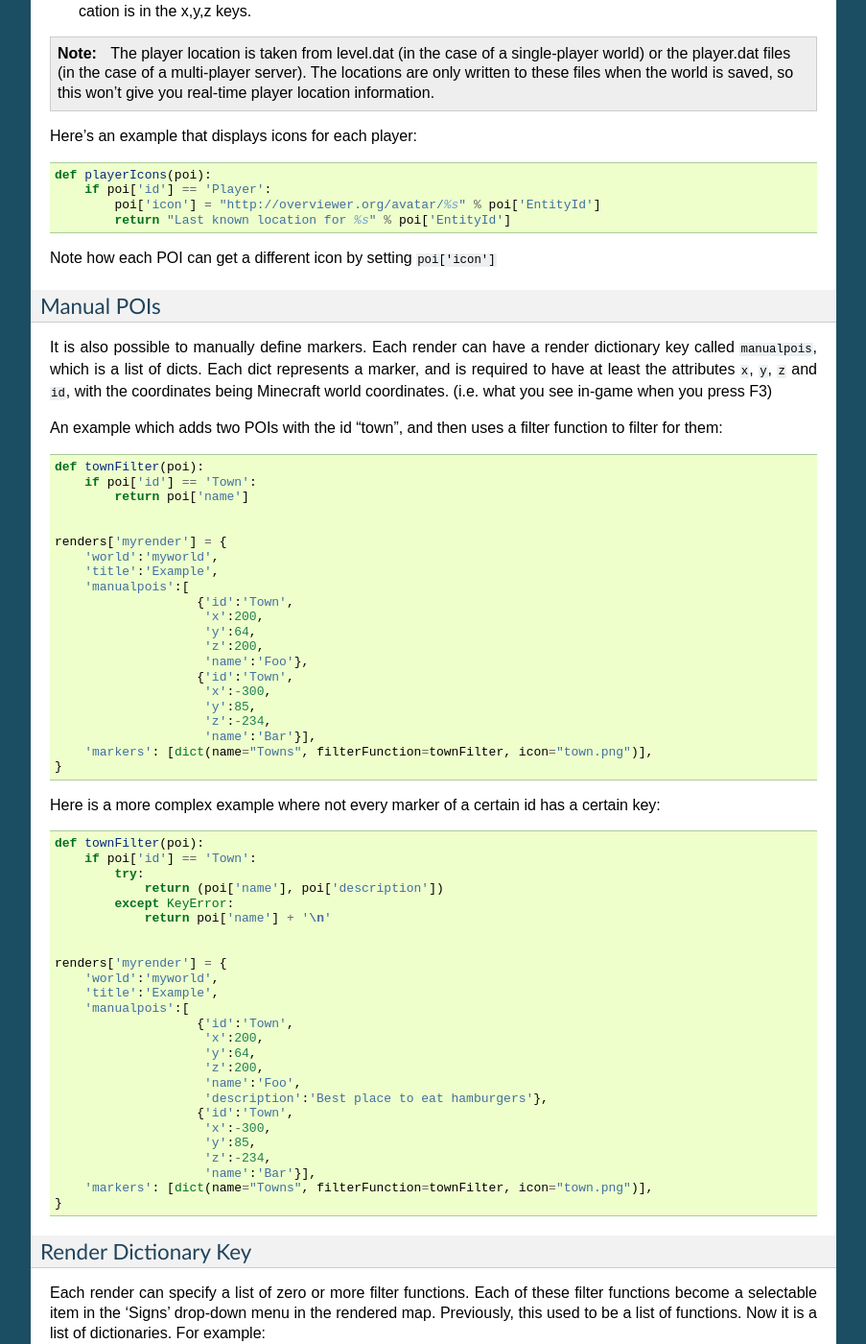
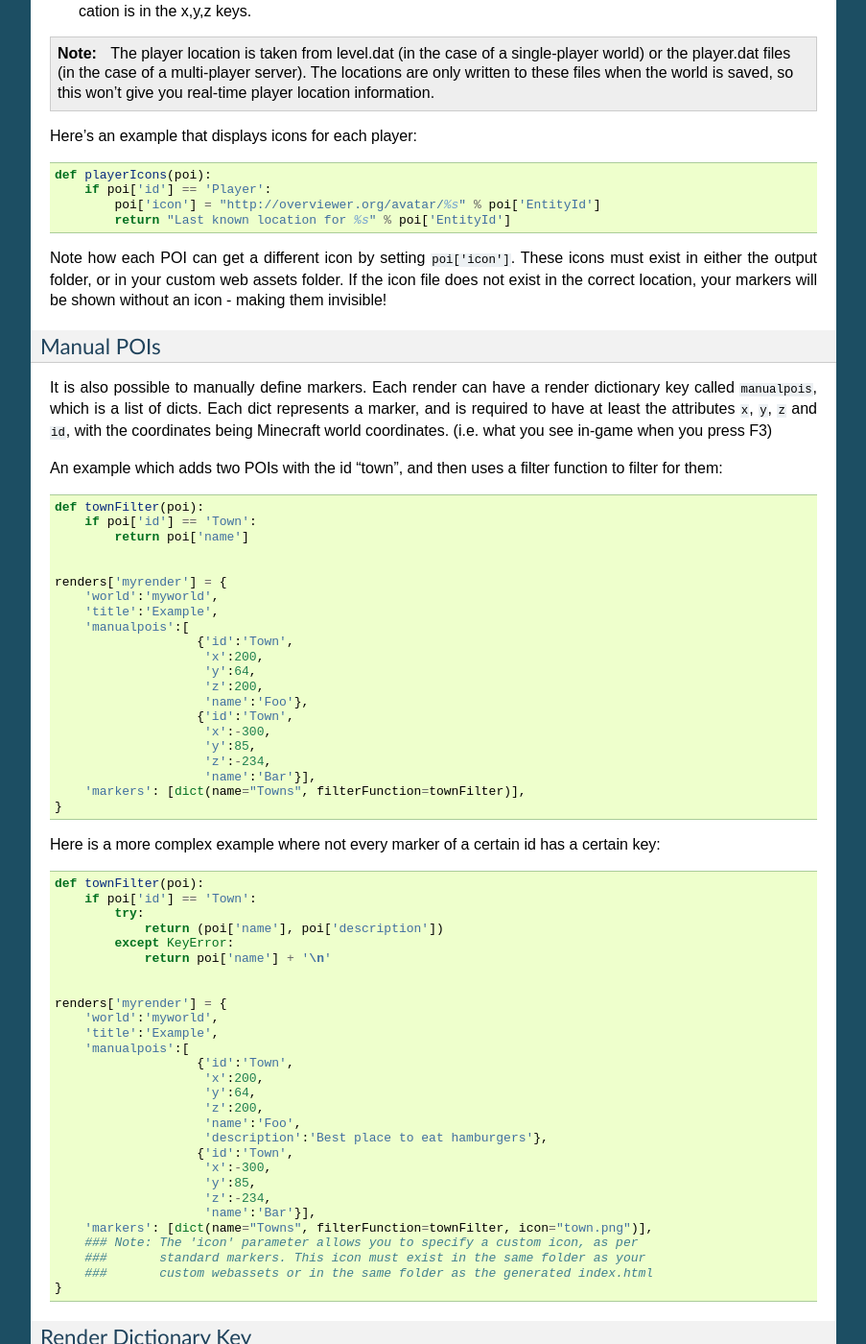
Before and after one commit to overviewer/Minecraft-Overviewer, a Sphinx documentation site: the page built from docs/signs.rst, in a window 1280 px wide and 1400 px high, scrolled down 1159 px. Shown: the whole window at 96% size, without its empty margins (198-1101 px from the left). Built offline with Sphinx 7.4.7, drawn with Linux system fonts in a browser that asks for light colours.

Commit message:
Update signs.rst
Add warning about non-existent icon files

```diff
--- a/docs/signs.rst
+++ b/docs/signs.rst
@@ -86,7 +86,9 @@ Here's an example that displays icons for each player::
             poi['icon'] = "http://overviewer.org/avatar/%s" % poi['EntityId']
             return "Last known location for %s" % poi['EntityId']
 
-Note how each POI can get a different icon by setting ``poi['icon']``
+Note how each POI can get a different icon by setting ``poi['icon']``. These icons must exist in either
+the output folder, or in your custom web assets folder. If the icon file does not exist in the correct
+location, your markers will be shown without an icon - making them invisible!
 
 Manual POIs
 -----------
@@ -117,7 +119,7 @@ An example which adds two POIs with the id "town", and then uses a filter functi
                         'y':85,
                         'z':-234,
                         'name':'Bar'}],
-        'markers': [dict(name="Towns", filterFunction=townFilter, icon="town.png")],
+        'markers': [dict(name="Towns", filterFunction=townFilter)],
     }
 
 Here is a more complex example where not every marker of a certain id has a certain key::
@@ -146,6 +148,9 @@ Here is a more complex example where not every marker of a certain id has a cert
                         'z':-234,
                         'name':'Bar'}],
         'markers': [dict(name="Towns", filterFunction=townFilter, icon="town.png")],
+        ### Note: The 'icon' parameter allows you to specify a custom icon, as per
+        ###       standard markers. This icon must exist in the same folder as your
+        ###       custom webassets or in the same folder as the generated index.html
     }
 
 
```
